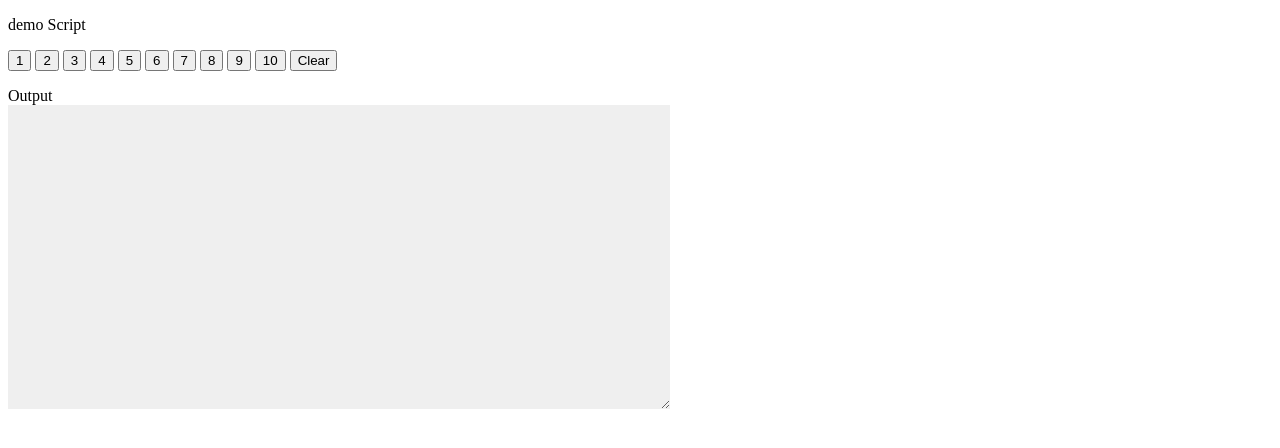
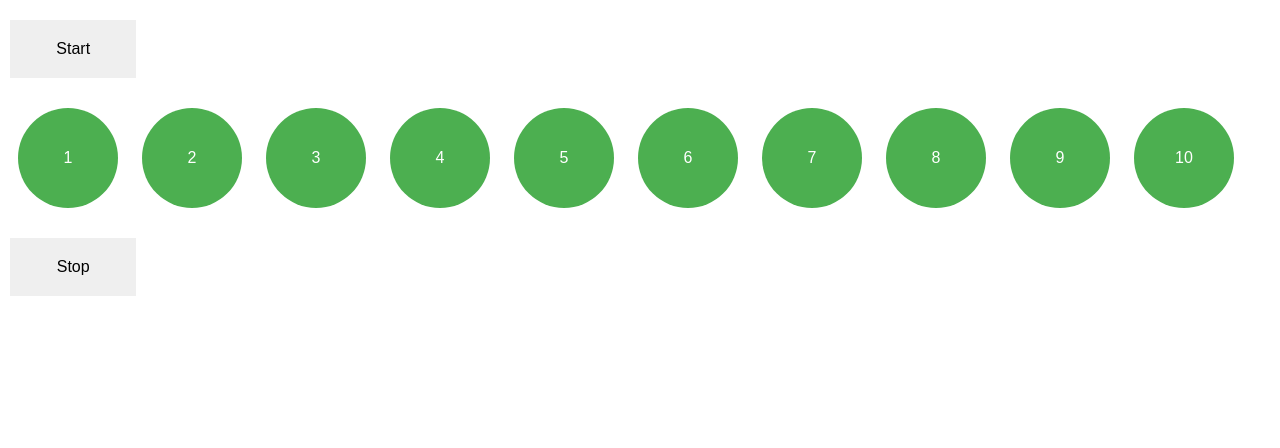
Before and after one commit to anlemett/WL_record_app, a Flask app: page / in a window 1280 px wide. Shown: the top 448 px of the page. Run offline with Flask 2, Linux system fonts and the light colour scheme.

Commit message:
round buttons

```diff
--- a/app.py
+++ b/app.py
@@ -27,9 +27,37 @@ def not_found(error):
     return render_template('404.html'), 404
 
 
-@app.route('/')
+@app.route('/', methods=['GET', 'POST'])
 def index():
-    return render_template('index.html')
+    if request.method == 'POST':
+        if request.form['submit_button'] == "Start":
+            print("Start")
+        elif request.form['submit_button'] == "Stop":
+             print("Stop")
+        elif request.form['submit_button'] == "1":
+             print("1")
+        elif request.form['submit_button'] == "2":
+             print("2")
+        elif request.form['submit_button'] == "3":
+                  print("3")
+        elif request.form['submit_button'] == "4":
+             print("4")
+        elif request.form['submit_button'] == "5":
+             print("5")
+        elif request.form['submit_button'] == "6":
+             print("6")
+        elif request.form['submit_button'] == "7":
+             print("7")
+        elif request.form['submit_button'] == "8":
+             print("8")
+        elif request.form['submit_button'] == "9":
+             print("9")
+        elif request.form['submit_button'] == "10":
+             print("10")
+
+        return render_template('index.html')
+    else:
+        return render_template('index.html')
 
 
 
--- a/static/css/main.css
+++ b/static/css/main.css
@@ -1,7 +1,41 @@
+body {
+  color: blue;
+}
+#demo {
+    color: red;
+}
 textarea {
   border: 0;
-  background: #efefef;
+  background: #4CAF50; /* #efefef;*/
 }
 label {
   display: block;
+  font-size: 15em;
 }
+.score {
+  align-items: center;
+  padding: 40px;
+  margin: 10px;
+  background-color: #4CAF50; /* Green */
+  border: none;
+  color: white;
+  text-align: center;
+  text-decoration: none;
+  font-size: 16px;
+  border-radius: 100%;
+  width: 100px;
+  height: 100px;
+}
+
+
+.general {
+  border: none;
+  color: black;
+  padding: 20px;
+  text-align: center;
+  text-decoration: none;
+  display: inline-block;
+  font-size: 16px;
+  margin: 4px 2px;
+  width: 10%;
+}
--- a/templates/index.html
+++ b/templates/index.html
@@ -3,7 +3,7 @@
     <head>
         <meta charset="utf-8">
         <meta http-equiv="X-UA-Compatible" content="IE=edge,chrome=1">
-        <title>{% block title %}Arlanda{% endblock %}</title>
+        <title>{% block title %}Workload record{% endblock %}</title>
         <meta name="viewport" content="width=device-width, initial-scale=1">
         <link rel="stylesheet" href="/static/css/main.css"/>
 
@@ -14,30 +14,48 @@
     </head>
     <body>
       <div>
-        <p id="demo"></p>
+        <!--<p id="demo"></p>-->
 
         <script src="/static/js/demo_script_src.js">
         </script>
 
-        <p> <button type="button" id="one"> 1 </button>
-            <button type="button" id="two"> 2 </button>
-            <button type="button" id="three"> 3 </button>
-            <button type="button" id="four"> 4 </button>
-            <button type="button" id="five"> 5 </button>
-            <button type="button" id="six"> 6 </button>
-            <button type="button" id="seven"> 7 </button>
-            <button type="button" id="eight"> 8 </button>
-            <button type="button" id="nine"> 9 </button>
-            <button type="button" id="ten"> 10 </button>
-            <button type="button" id="clear">
-                Clear
-            </button>
-        </p>
-        <p><label>Output</label> <textarea id="output" rows="20" cols="80" readonly></textarea></p>
+        <form method=post>
+
+            <p>
+                <button type="submit" name="submit_button" value="Start" id="start" class="general"> Start </button>
+            </p>
+
+            <p>
+                <button type="submit" name="submit_button" value="1" id="one" class="score">1</button>
+                <button type="submit" name="submit_button" value="2" id="two" class="score"> 2 </button>
+                <button type="submit" name="submit_button" value="3" id="three" class="score"> 3 </button>
+                <button type="submit" name="submit_button" value="4" id="four" class="score"> 4 </button>
+                <button type="submit" name="submit_button" value="5" id="five" class="score"> 5 </button>
+                <button type="submit" name="submit_button" value="6" id="six" class="score"> 6 </button>
+                <button type="submit" name="submit_button" value="7" id="seven" class="score"> 7 </button>
+                <button type="submit" name="submit_button" value="8" id="eight" class="score"> 8 </button>
+                <button type="submit" name="submit_button" value="9" id="nine" class="score"> 9 </button>
+                <button type="submit" name="submit_button" value="10" id="ten" class="score"> 10 </button>
+            </p>
+
+            <p>
+                <button type="submit" name="submit_button" value="Stop" id="stop" class="general"> Stop </button>
+            </p>
+
+
+        </form>
+
+        <!--<button type  id="clear">
+           Clear
+        </button>
+
+        <p><label>Output</label> <textarea id="output" rows="20" cols="80" readonly></textarea></p>-->
+
+
       </div>
 
 
-      <script src="/static/js/read_touch_events.js"></script>
+      <!-- <script src="/static/js/read_touch_events.js"></script>-->
 
     </body>
 </html>
```
